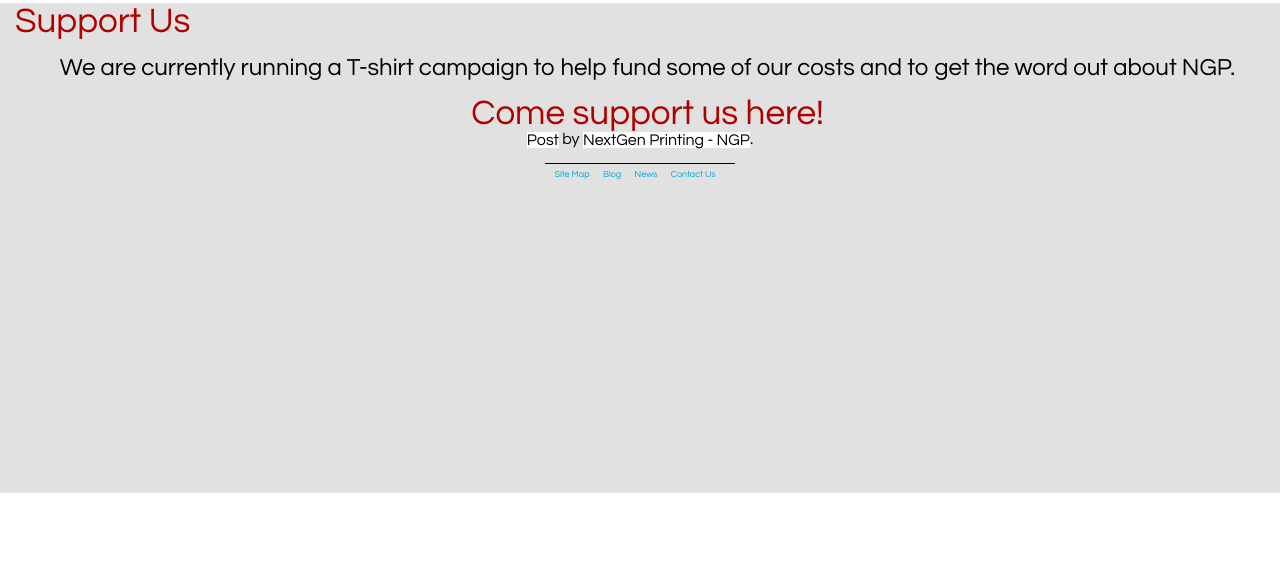
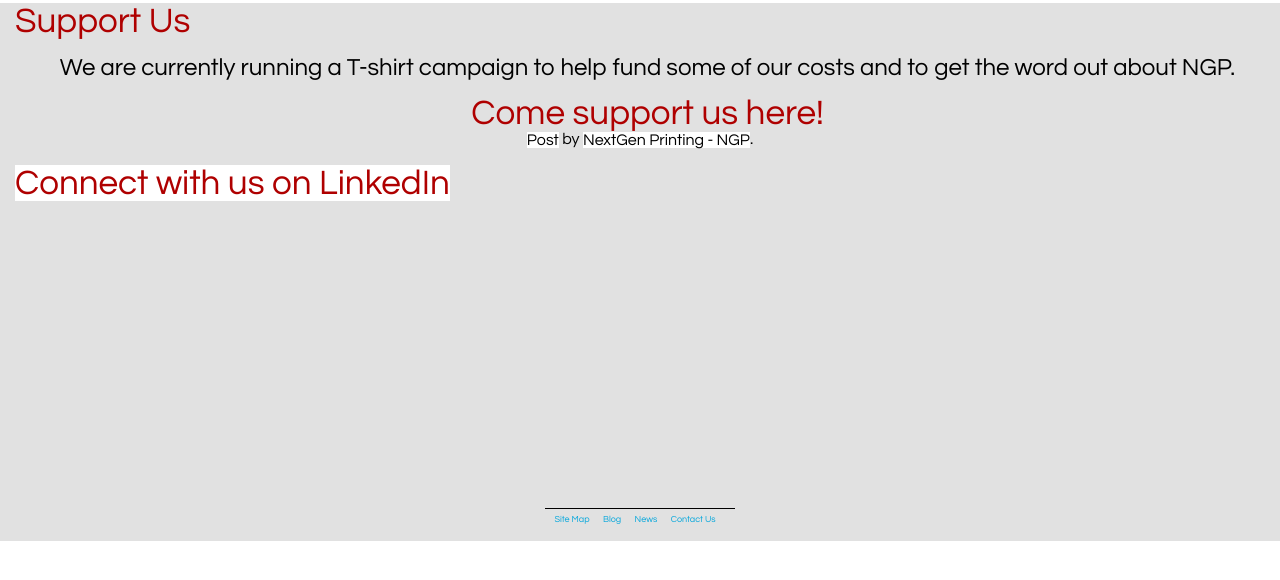
Before and after one commit to lee7670/NGPsite, a plain HTML site: page html/support.html in a window 1280 px wide. Shown: the part 94-674 px from the top of the page. Drawn offline with Linux system fonts and the light colour scheme.

Commit message:
Added linkedin link

```diff
--- a/html/support.html
+++ b/html/support.html
@@ -32,6 +32,8 @@
         <center><div id="fb-root"></div> <script>(function(d, s, id) { var js, fjs = d.getElementsByTagName(s)[0]; if (d.getElementById(id)) return; js = d.createElement(s); js.id = id; js.src = "//connect.facebook.net/en_US/all.js#xfbml=1"; fjs.parentNode.insertBefore(js, fjs); }(document, 'script', 'facebook-jssdk'));</script>
 <div class="fb-post" data-href="https://www.facebook.com/NGPthinkbeyondink/posts/1429801933953894" data-width="466"><div class="fb-xfbml-parse-ignore"><a href="https://www.facebook.com/NGPthinkbeyondink/posts/1429801933953894">Post</a> by <a href="https://www.facebook.com/NGPthinkbeyondink">NextGen Printing - NGP</a>.</div></div>
 </center>
+        <p style="color:#af0000;font-size:35px;margin-left:15px;margin-top:15px"><a href="https://www.linkedin.com/company/nextgen-printing">Connect with us on LinkedIn</a></p><br><br>
+    </div>
 
 	<!--footer-->
 	<div id="footer">
```
